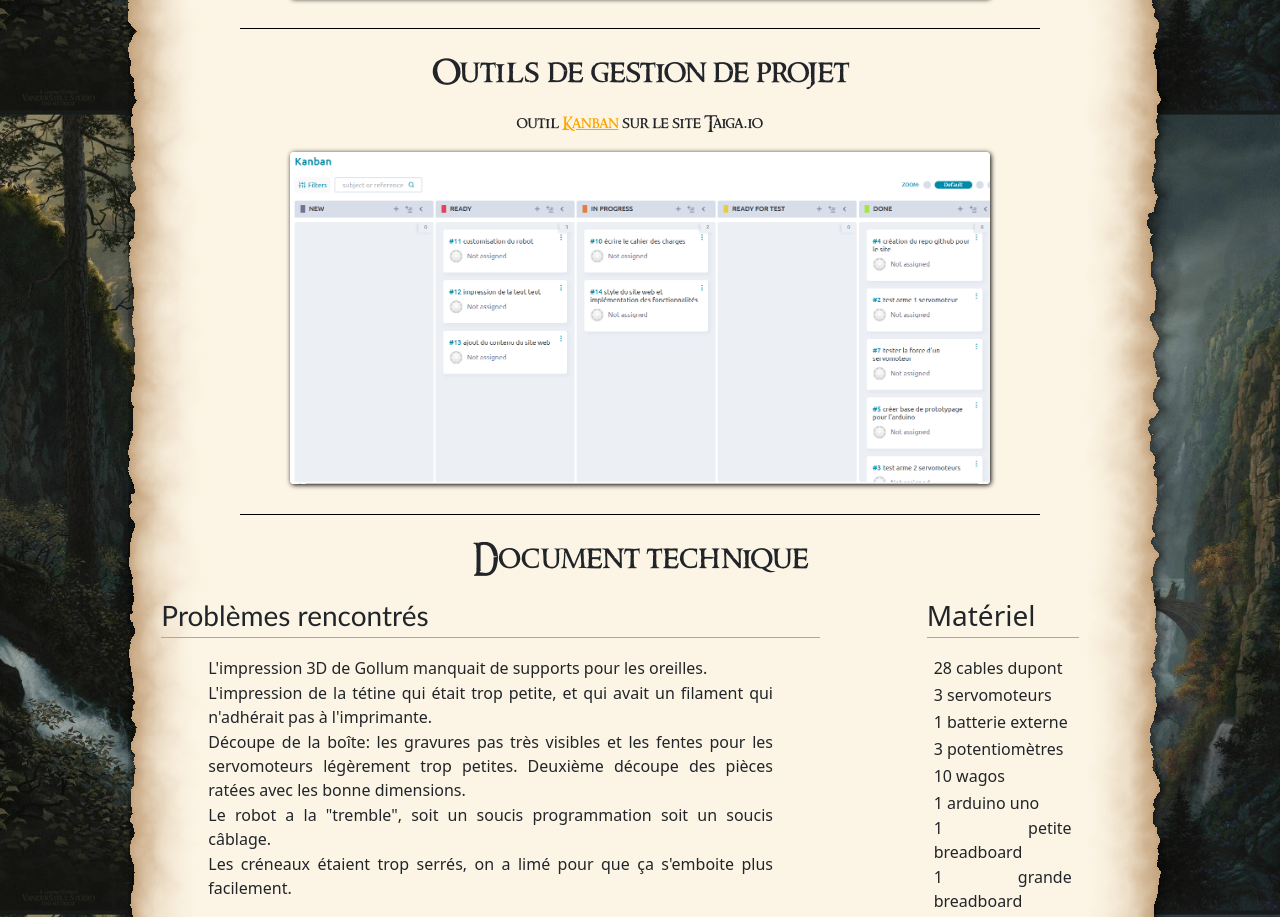
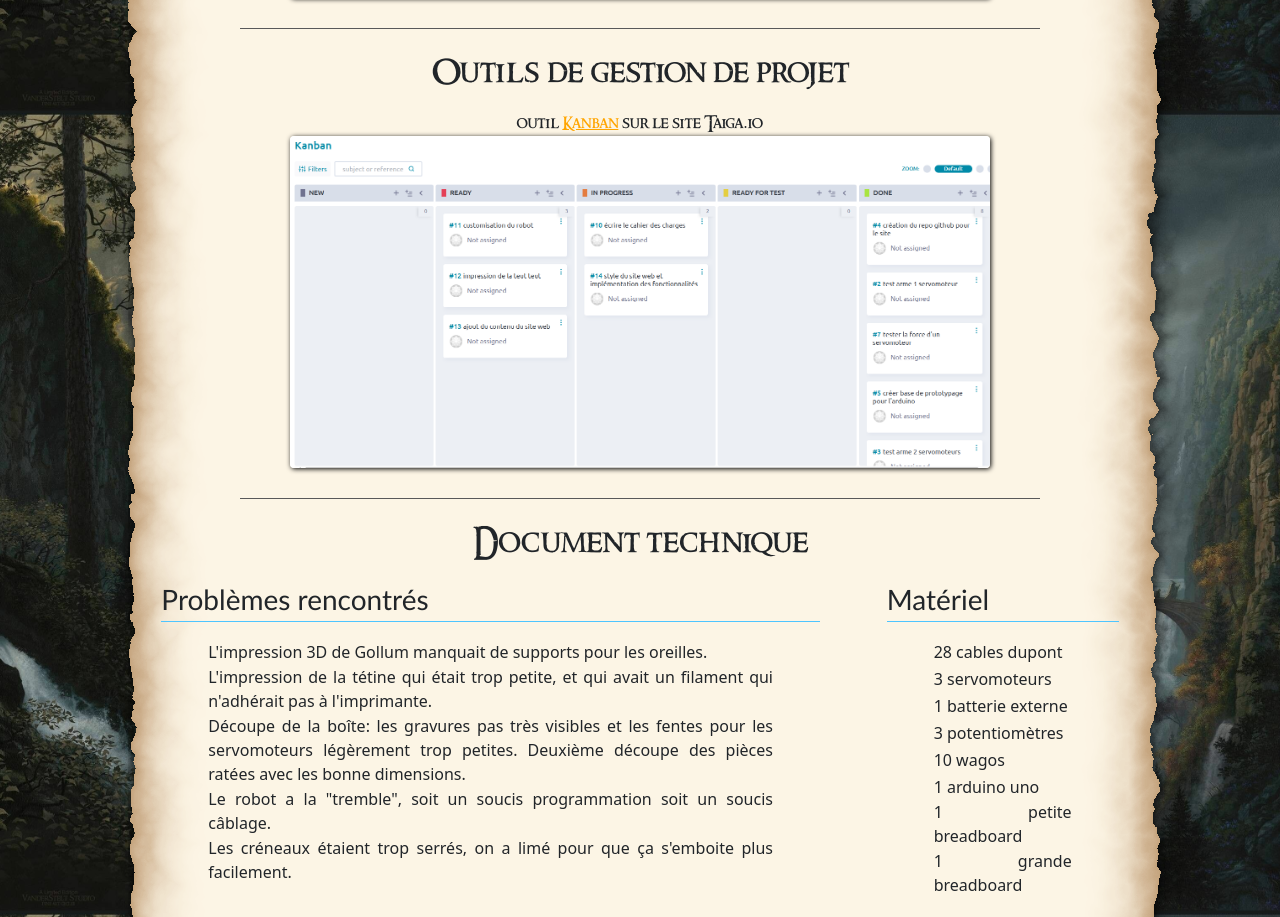
Before and after one commit to Essem322/site-robot-SDA, a website: page index.html in a window 1280 px wide. Shown: the part 2287-3204 px from the top of the page. Drawn offline with nearby package versions, Linux system fonts and the light colour scheme.

Commit message:
finitions

```diff
--- a/assets/scss/custom.scss
+++ b/assets/scss/custom.scss
@@ -219,7 +219,7 @@ ul li {
 
 .images {
     max-width: 700px;
-    width: 100%;
+    width: 90%;
     height: auto;
     border-radius: 4px;
     box-shadow: 1px 1px 5px #000;
@@ -334,7 +334,7 @@ body {
     color: #005781;
 }
 
-a p {
+    p {
     margin-top: 20px;
     margin-bottom: 0px;
 }
@@ -349,7 +349,7 @@ h2 {
 
 .titredeuxbordure {
     padding-top: 25px;
-    border-top: 1px solid black;
+    border-top: 1px solid rgb(89, 89, 89);
 }
 
 h3 {
--- a/index.html
+++ b/index.html
@@ -79,8 +79,7 @@
                             imprimée en 3D</span>, avec une
                         tétine et un ruban pour le rendre plus mignon.<br><br><span class="emphase">L’équipe 3.</span>
                     </p>
-                    <img src="assets/images/gollum3D.jpg" class="images"
-                    alt="image de l'impression 3D de Gollum">
+                    <img src="assets/images/gollum3D.jpg" class="images" alt="image de l'impression 3D de Gollum">
                 </div>
                 <div class="ancre" id="moodboard"></div>
                 <div class="col col-12 col-lg-12">
@@ -116,8 +115,8 @@
                         </div>
 
                         <div class="col-11 col-lg-3   align-content-start">
+                            <h3>Matériel</h3>
                             <ul class="texteprincipal">
-                                <h3>Matériel</h3>
                                 <li>28 cables dupont</li>
                                 <li>3 servomoteurs</li>
                                 <li>1 batterie externe</li>
```
Also changed, not shown: assets/css/custom.css.
